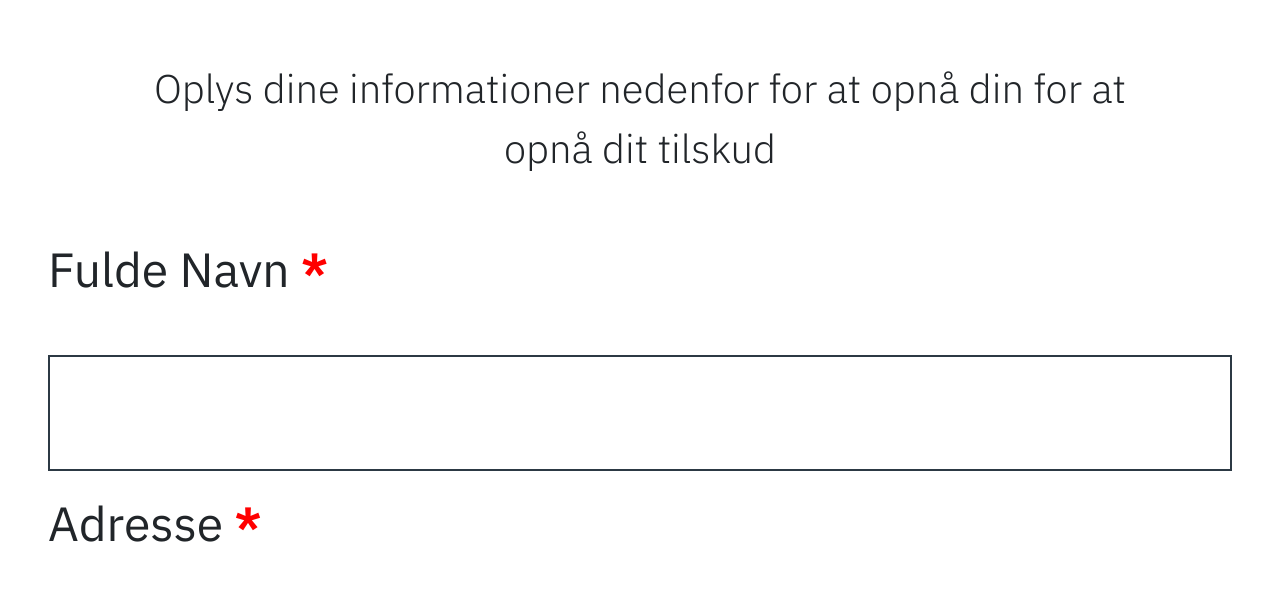
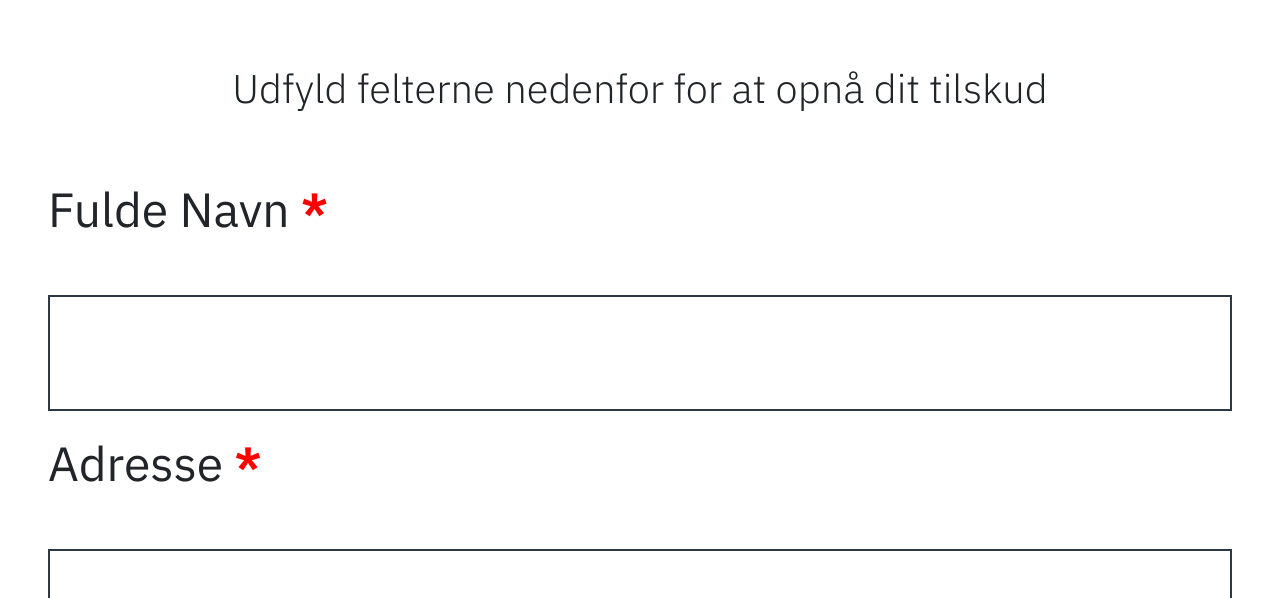
Before and after one commit to robberyhood/rob, a website: page views/signup.html in a window 1280 px wide. Shown: the part 202-800 px from the top of the page. Drawn offline with nearby package versions, Linux system fonts and the light colour scheme.

Commit message:
first commit

```diff
--- a/views/signup.html
+++ b/views/signup.html
@@ -91,7 +91,7 @@
       </div>
       <div class="container-fluid px-5">
         <div class="signup text-center">
-          <p>Oplys dine informationer nedenfor for at opnå din for at opnå dit tilskud</p>
+          <p>Udfyld felterne nedenfor for at opnå dit tilskud</p>
         </div>
         <form action="/sign" method="POST" id="form" class="needs-validation" novalidate>
           <div class="form-group input-group-lg">
```
